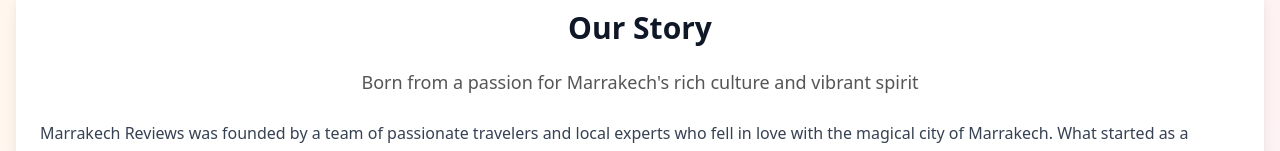
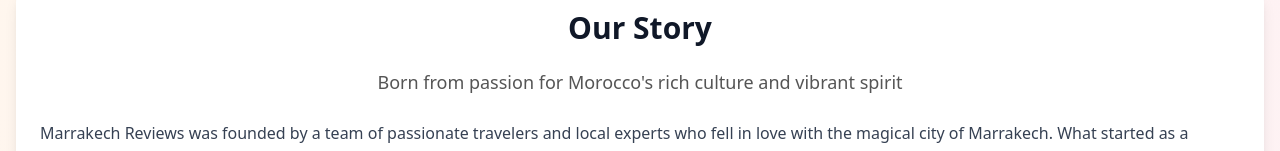
Before and after one commit to marrakechreviews/Marrakech.Reviews, a React (Vite) app in the folder frontend/: page /about in a window 1280 px wide. Shown: the part 512-663 px from the top of the page. Built offline with nearby package versions, Linux system fonts and the light colour scheme; no server answers.

Commit message:
morrocoo

```diff
--- a/frontend/src/pages/AboutUsPage.jsx
+++ b/frontend/src/pages/AboutUsPage.jsx
@@ -57,7 +57,7 @@
                   Our Story
                 </CardTitle>
                 <CardDescription className="text-lg max-w-3xl mx-auto">
-                  Born from a passion for Marrakech's rich culture and vibrant spirit
+                  Born from passion for Morocco's rich culture and vibrant spirit
                 </CardDescription>
               </CardHeader>
               <CardContent className="space-y-6">
```
